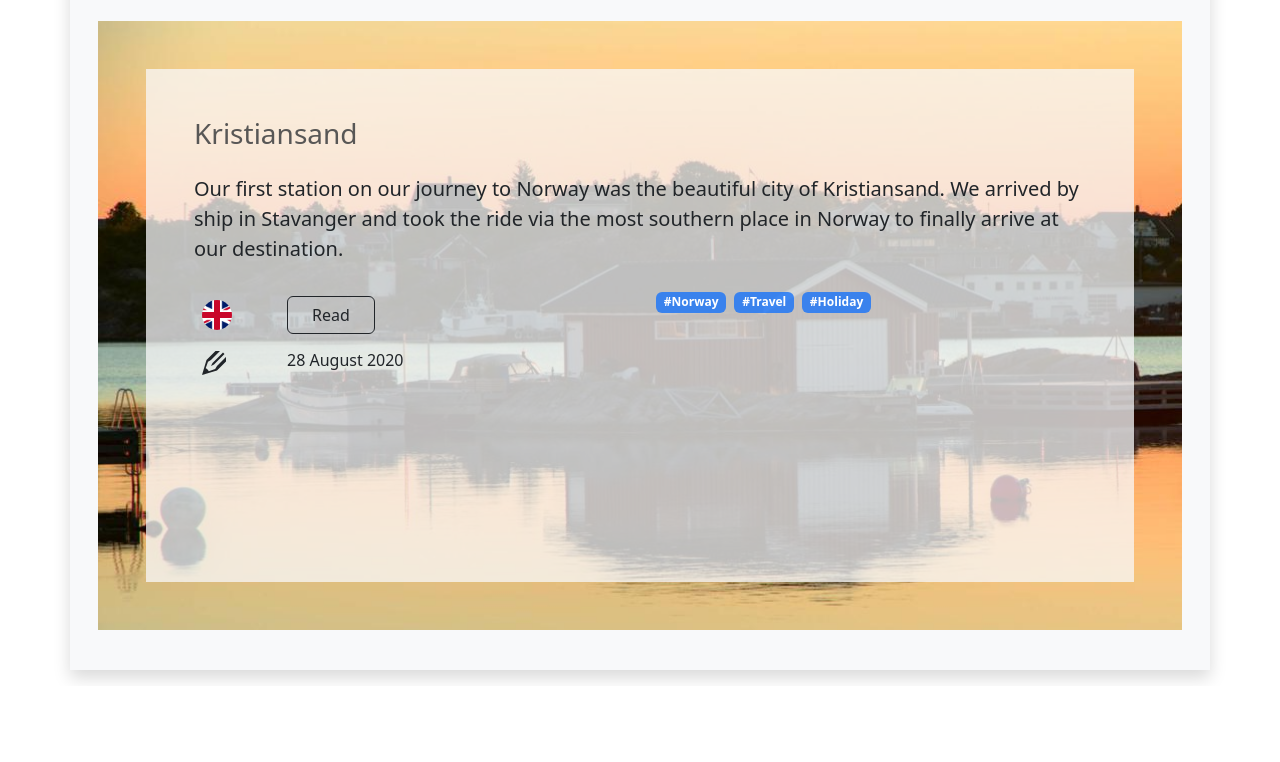
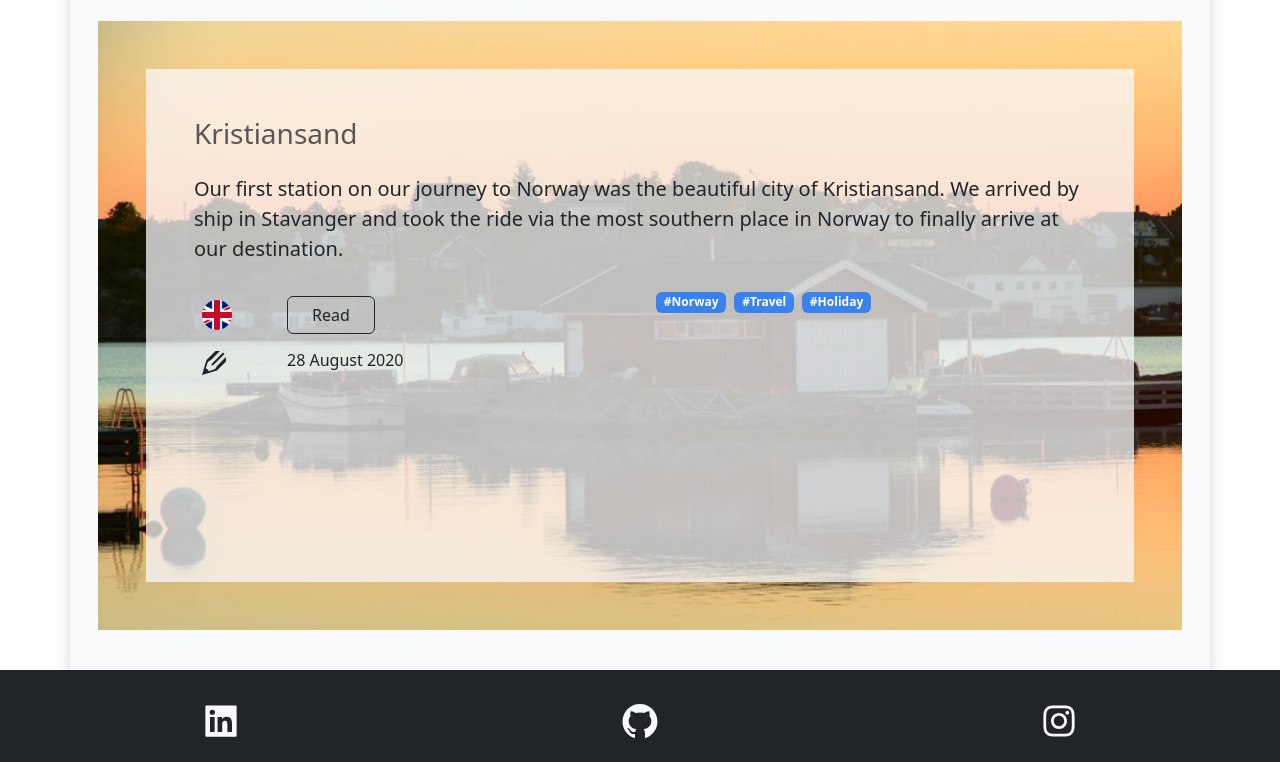
Before and after one commit to twendt97/website, a Gatsby site: page /blog in a window 1280 px wide. Shown: the part 3044-3806 px from the top of the page. Before the commit the page ends 3730 px from the top, so only its background shows below. Built offline with nearby package versions, Linux system fonts and the light colour scheme; Gatsby itself is replaced by a stand-in of ours.

Commit message:
Add footer

```diff
--- a/gatsby-config.js
+++ b/gatsby-config.js
@@ -5,6 +5,20 @@ module.exports = {
   siteMetadata: {
     title: `Thilo Wendt`,
     siteUrl: `https://www.thilo-wendt.de`,
+    socialMedia: [
+      {
+        name: "linkedin",
+        link: "https://www.linkedin.com/in/thilo-wendt/"
+      },
+      {
+        name: "github",
+        link: "https://github.com/twendt97"
+      },
+      {
+        name: "instagram",
+        link: "https://www.instagram.com/thilow97/"
+      },
+    ],
     menuItems: [
       {
         name: "Home",
--- /dev/null
+++ b/src/components/footer.js
@@ -0,0 +1,35 @@
+import { graphql, useStaticQuery } from 'gatsby'
+import * as React from 'react'
+import { AiFillLinkedin } from "@react-icons/all-files/ai/AiFillLinkedin"
+import { AiFillGithub } from "@react-icons/all-files/ai/AiFillGithub"
+import { AiOutlineInstagram } from "@react-icons/all-files/ai/AiOutlineInstagram"
+
+export const Footer = ({ }) => {
+    const data = useStaticQuery(graphql`
+        query {
+        site {
+            siteMetadata {
+                socialMedia {
+                    link
+                    name
+                }
+            }
+        }
+    }
+    `)
+    return (
+        <div class="container-fluid bg-dark">
+            <div class="d-flex justify-content-around py-3">
+                {data.site.siteMetadata.socialMedia.map((item) =>
+                    <a
+                        class="link-light link-opacity-50-hover fs-1"
+                        href={item.link} target="_blank" rel="noopener noreferrer">
+                        {item.name === "linkedin" ? <AiFillLinkedin /> : ""}
+                        {item.name === "github" ? <AiFillGithub /> : ""}
+                        {item.name === "instagram" ? <AiOutlineInstagram /> : ""}
+                    </a>
+                )}
+            </div>
+        </div>
+    )
+}
--- a/src/components/layout.js
+++ b/src/components/layout.js
@@ -1,15 +1,17 @@
 import * as React from 'react'
 import Navbar from './navigation'
+import { Footer } from './footer'
 
 const Layout = ({ children }) => {
   return (
     <div>
       <Navbar />
-      <div className="container bg-light shadow my-sm-3">
+      <div className="container bg-light shadow mt-sm-3">
         <main>
           {children}
         </main>
       </div >
+      <Footer />
     </div>
   )
 }
--- a/src/components/navigation.js
+++ b/src/components/navigation.js
@@ -3,8 +3,7 @@ import * as React from 'react'
 import { Link, useStaticQuery, graphql } from 'gatsby'
 
 
-const Navbar = ({ location }) => {
-    console.log(location)
+const Navbar = ({ }) => {
     const data = useStaticQuery(graphql`
     query {
         site {
```
